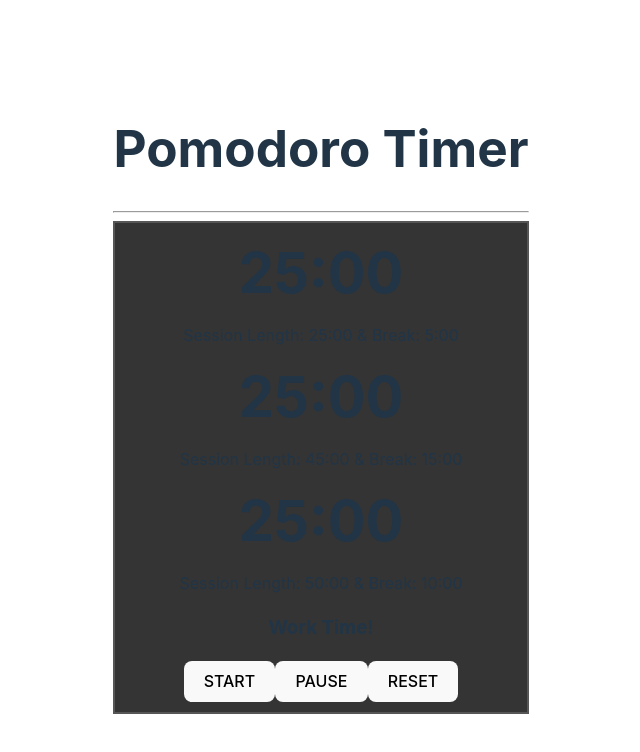
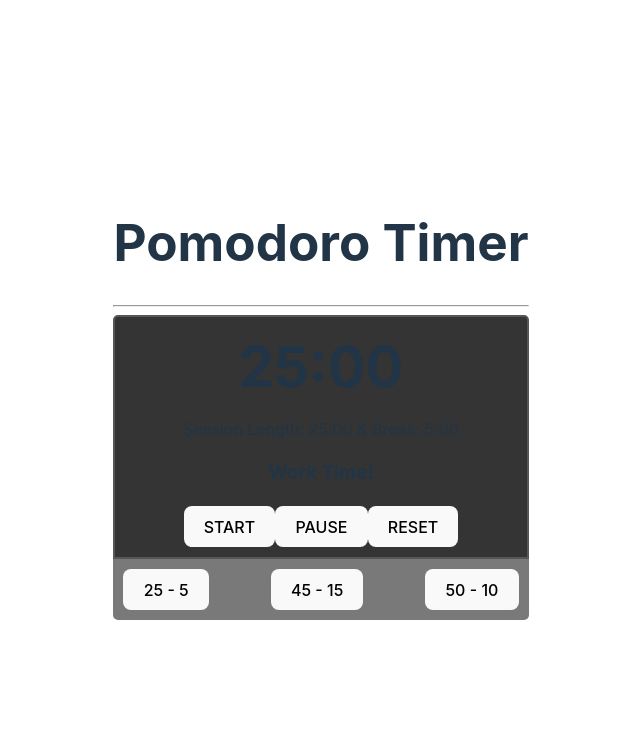
Before and after one commit to mateogomezrgg/pelumodoroTimer, a React (Vite) app: page / in a window 1280 px wide. Shown: the top 752 px of the page, without its empty margins (319-959 px from the left). Built offline with nearby package versions, Linux system fonts and the light colour scheme.

Commit message:
adding some styles to cycles.

```diff
--- a/src/components/Cycles.jsx
+++ b/src/components/Cycles.jsx
@@ -3,9 +3,10 @@ import { useGetTime } from '../hooks';
 export const Cycles = () => {
   const cycles = [
     { id: 1, workTime: 25, breakTime: 5 },
-    { id: 2, workTime: 45, breakTime: 15 },
-    { id: 3, workTime: 50, breakTime: 10 },
+    // { id: 2, workTime: 45, breakTime: 15 },
+    // { id: 3, workTime: 50, breakTime: 10 },
   ];
+
   const {
     formatTime,
     resetTimer,
--- a/src/components/Pomodoro.jsx
+++ b/src/components/Pomodoro.jsx
@@ -7,6 +7,11 @@ export const Pomodoro = () => {
       <h1>Pomodoro Timer</h1>
       <hr />
       <Cycles />
+      <div className='cyclesContainer'>
+        <button>25 - 5</button>
+        <button>45 - 15</button>
+        <button>50 - 10</button>
+      </div>
     </>
   );
 };
--- a/src/components/pomodoro.css
+++ b/src/components/pomodoro.css
@@ -1,9 +1,9 @@
 .container {
-  display: 'flex';
   justify-content: center;
   align-items: center;
   background-color: #343434;
   border: 2px solid #565656;
+  border-radius: 5px 5px 0 0;
 }
 
 .buttonsContainer {
@@ -13,6 +13,14 @@
 
 .timeLeft {
   font-size: 3.5rem;
-  font-weight: bolder;
+  font-weight: bold;
   margin: 0.5rem 0 0.5rem 0;
 }
+
+.cyclesContainer {
+  background: #797979;
+  padding: 10px;
+  display: flex;
+  border-radius: 0 0 5px 5px;
+  justify-content: space-between;
+}
```
